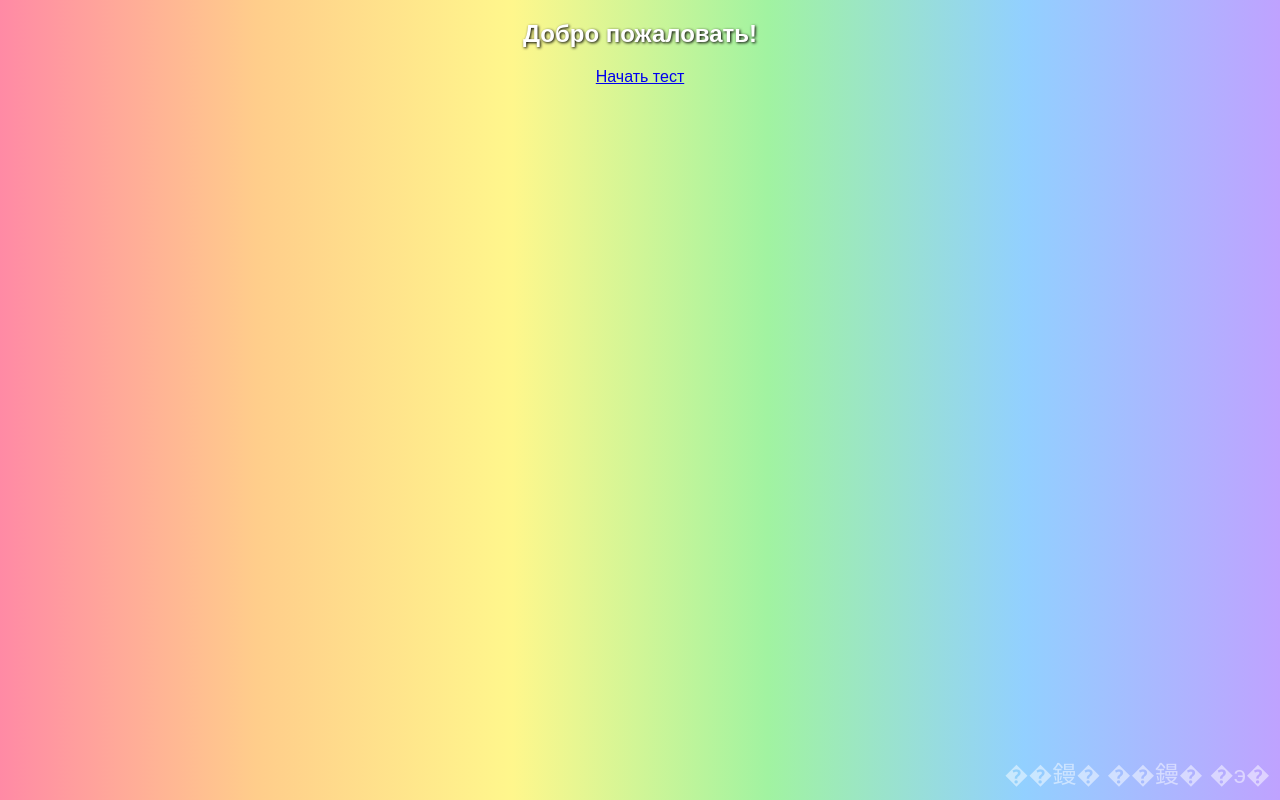
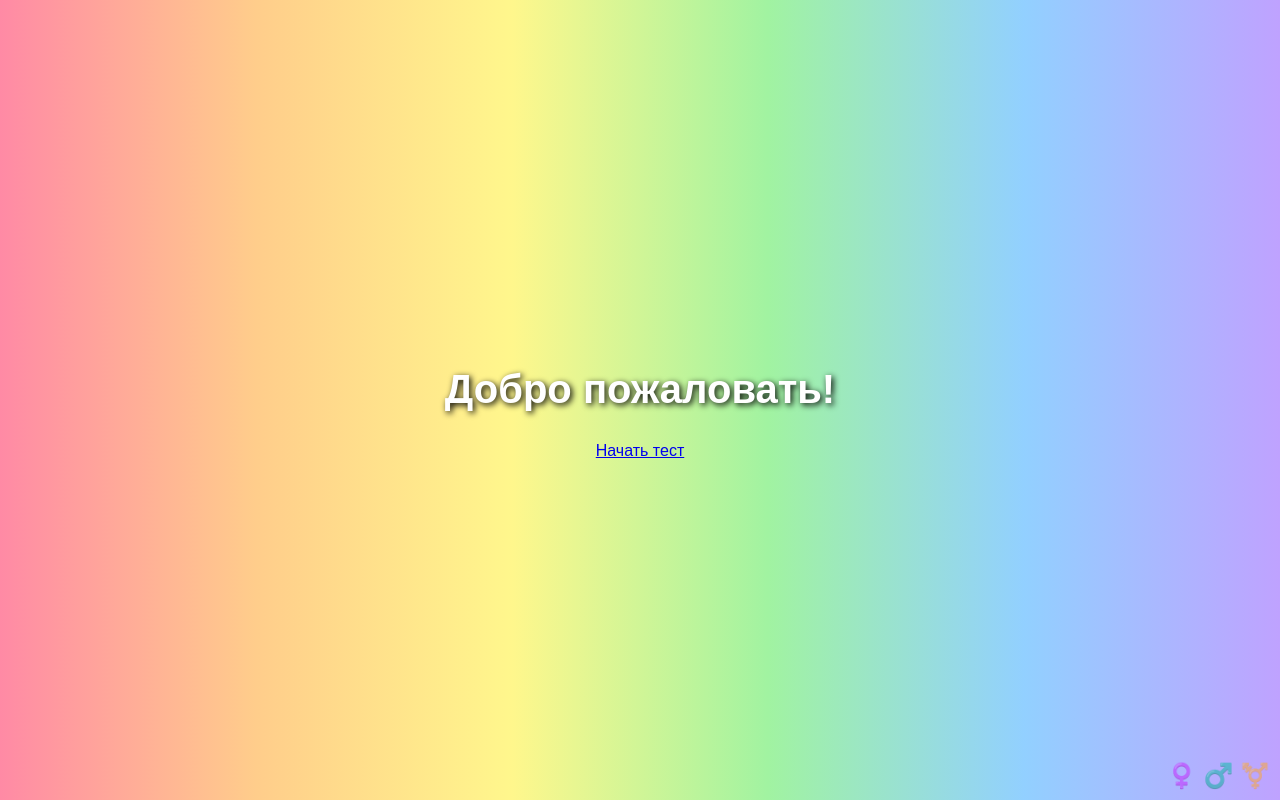
Before and after one commit to mar0804/not-hetero-test, a plain HTML site: page index.html in a window 1280 px wide. Drawn offline with Linux system fonts and the light colour scheme.

Commit message:
Update style.css

```diff
--- a/style.css
+++ b/style.css
@@ -1,28 +1,32 @@
-
-/* 个��: 仄�亞从亳亶 亞仂�亳亰仂仆�舒仍�仆�亶 亞�舒亟亳亠仆� */
+/* ОБЩИЕ СТИЛИ */
 body {
   margin: 0;
   padding: 0;
+  height: 100vh;
   font-family: 'Arial', sans-serif;
   background: linear-gradient(to right, #ff8aa5, #ffcd8b, #fff78c, #a1f3a1, #92d0ff, #bfa2ff);
   background-attachment: fixed;
-  background-size: 100% 100%;
+  background-size: cover;
   color: white;
+  display: flex;
+  flex-direction: column;
+  justify-content: center;
+  align-items: center;
   text-align: center;
 }
 
-/* 丐��亂 ��亊 丐��弌丐� */
-h1, label, p {
-  text-shadow: 1px 1px 3px black;
-  font-size: 24px;
-  margin: 20px 10px;
+/* ТЕКСТ: крупный, с тенью */
+h1 {
+  font-size: 40px;
+  text-shadow: 2px 2px 6px black;
+  margin-bottom: 30px;
 }
 
-/* ��丕��乘� ������ */
+/* КНОПКИ */
 button {
-  padding: 15px 30px;
-  margin: 15px;
-  font-size: 18px;
+  padding: 18px 36px;
+  margin: 10px;
+  font-size: 20px;
   background-color: rgba(255, 255, 255, 0.2);
   border: 2px solid white;
   border-radius: 15px;
@@ -35,15 +39,9 @@ button:hover {
   background-color: rgba(255, 255, 255, 0.4);
 }
 
-/* ��丶�� �丐��丐�� */
-input[type="radio"] {
-  transform: scale(1.5);
-  margin-right: 10px;
-}
-
-/* ������ 弌�����乘 � 丕��丕 */
+/* СИМВОЛЫ В УГЛУ */
 body::after {
-  content: "��鏝� ��鏝� �э�";
+  content: "♀️ ♂️ ⚧️";
   position: fixed;
   bottom: 10px;
   right: 10px;
```
